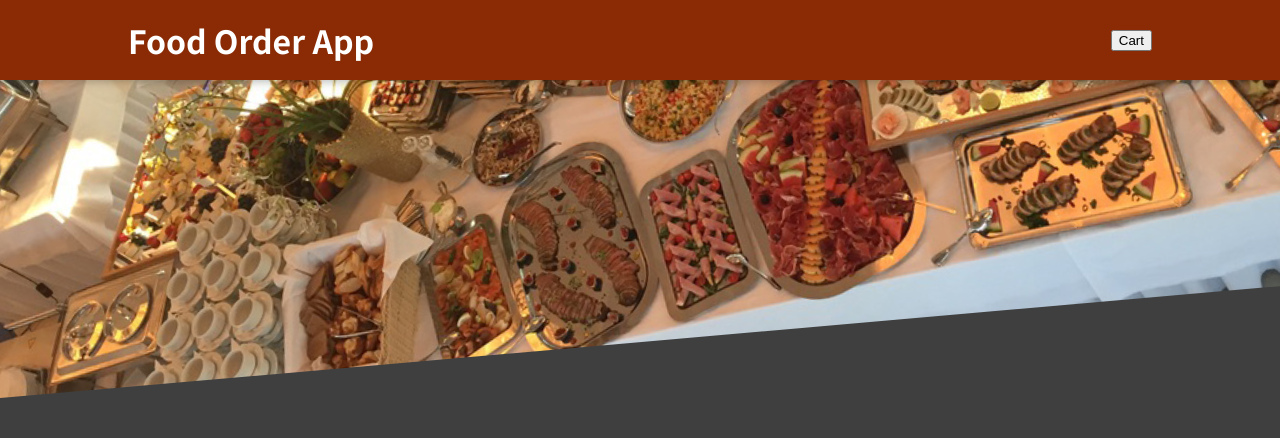
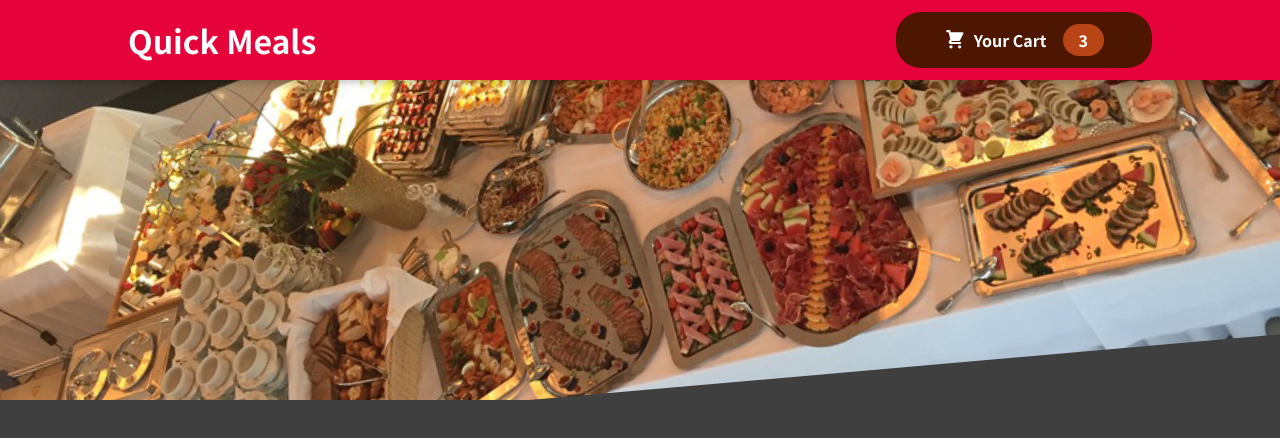
Before and after one commit to rubanero14/React-Lessons-Section11-Building-Food-Order-App, a React (Create React App) app: page / in a window 1280 px wide. Shown: the top 438 px of the page. Built offline with nearby package versions, Linux system fonts and the light colour scheme.

Commit message:
Adding the Cart Button Component

```diff
--- /dev/null
+++ b/src/components/Cart/CartIcon.js
@@ -0,0 +1,15 @@
+import React, { Fragment } from "react";
+import SVG from "../UI/SVG/SVG";
+
+const CartIcon = () => {
+  return (
+    <Fragment>
+      <SVG
+        viewBox="0 0 20 20"
+        d="M3 1a1 1 0 000 2h1.22l.305 1.222a.997.997 0 00.01.042l1.358 5.43-.893.892C3.74 11.846 4.632 14 6.414 14H15a1 1 0 000-2H6.414l1-1H14a1 1 0 00.894-.553l3-6A1 1 0 0017 3H6.28l-.31-1.243A1 1 0 005 1H3zM16 16.5a1.5 1.5 0 11-3 0 1.5 1.5 0 013 0zM6.5 18a1.5 1.5 0 100-3 1.5 1.5 0 000 3z"
+      />
+    </Fragment>
+  );
+};
+
+export default CartIcon;
--- a/src/components/Layout/Header.js
+++ b/src/components/Layout/Header.js
@@ -1,5 +1,8 @@
 // Fragment is React.Fragment, when we import Fragment in destructured manner, we can directly use as Fragment instead of React.Fragment
 import { Fragment } from "react";
+
+import HeaderCartButton from "./HeaderCartButton";
+
 import HeaderImage from "../../assets/meals.jpg";
 import styles from "./Header.module.css";
 
@@ -7,8 +10,8 @@ const Header = (props) => {
   return (
     <Fragment>
       <header className={styles.header}>
-        <h1>Food Order App</h1>
-        <button>Cart</button>
+        <h1>Quick Meals</h1>
+        <HeaderCartButton />
       </header>
       <div className={styles["main-image"]}>
         <img
--- a/src/components/Layout/Header.module.css
+++ b/src/components/Layout/Header.module.css
@@ -4,7 +4,7 @@
     left: 0;
     width: 100%;
     height: 5rem;
-    background-color: #8a2b06;
+    background-color: #e6023b;
     color: white;
     display: flex;
     justify-content: space-between;
@@ -25,5 +25,5 @@
     width: 110%;
     height: 100%;
     object-fit: cover;
-    transform: rotateZ(-5deg) translateY(-4rem) translateX(-1rem);
+    transform: rotateZ(-5deg) translateY(-1rem) translateX(-1rem);
 }
--- /dev/null
+++ b/src/components/Layout/HeaderCartButton.js
@@ -0,0 +1,21 @@
+import React, { Fragment } from "react";
+
+import CartIcon from "../Cart/CartIcon";
+
+import styles from "./HeaderCartButton.module.css";
+
+const HeaderCartButton = (props) => {
+  return (
+    <Fragment>
+      <button className={styles.button}>
+        <span className={styles.icon}>
+          <CartIcon />
+        </span>
+        <span>Your Cart</span>
+        <span className={styles.badge}>3</span>
+      </button>
+    </Fragment>
+  );
+};
+
+export default HeaderCartButton;
--- /dev/null
+++ b/src/components/Layout/HeaderCartButton.module.css
@@ -0,0 +1,63 @@
+.button {
+    cursor: pointer;
+    font: inherit;
+    border: none;
+    background-color: #4d1601;
+    color: white;
+    padding: 0.75rem 3rem;
+    display: flex;
+    justify-content: space-around;
+    align-items: center;
+    border-radius: 25px;
+    font-weight: bold;
+}
+
+.button:hover,
+.button:active {
+    background-color: #2c0d00;
+}
+
+.icon {
+    width: 1.35rem;
+    height: 1.35rem;
+    margin-right: 0.5rem;
+}
+
+.badge {
+    background-color: #b94517;
+    padding: 0.25rem 1rem;
+    border-radius: 25px;
+    margin-left: 1rem;
+    font-weight: bold;
+}
+
+.button:hover .badge,
+.button:active .badge {
+    background-color: #92320c;
+}
+
+.bump {
+    animation: bump 300ms ease-out;
+}
+
+@keyframes bump {
+    0% {
+        transform: scale(1);
+    }
+
+    10% {
+        transform: scale(0.9);
+    }
+
+    30% {
+        transform: scale(1.1);
+    }
+
+    50% {
+        transform: scale(1.15);
+    }
+
+    100% {
+        transform: scale(1);
+    }
+}
--- /dev/null
+++ b/src/components/UI/SVG/SVG.js
@@ -0,0 +1,17 @@
+import React, { Fragment } from "react";
+
+const SVG = (props) => {
+  return (
+    <Fragment>
+      <svg
+        xmlns="http://www.w3.org/2000/svg"
+        viewBox={props.viewBox}
+        fill="currentColor"
+      >
+        <path d={props.d} />
+      </svg>
+    </Fragment>
+  );
+};
+
+export default SVG;
```
